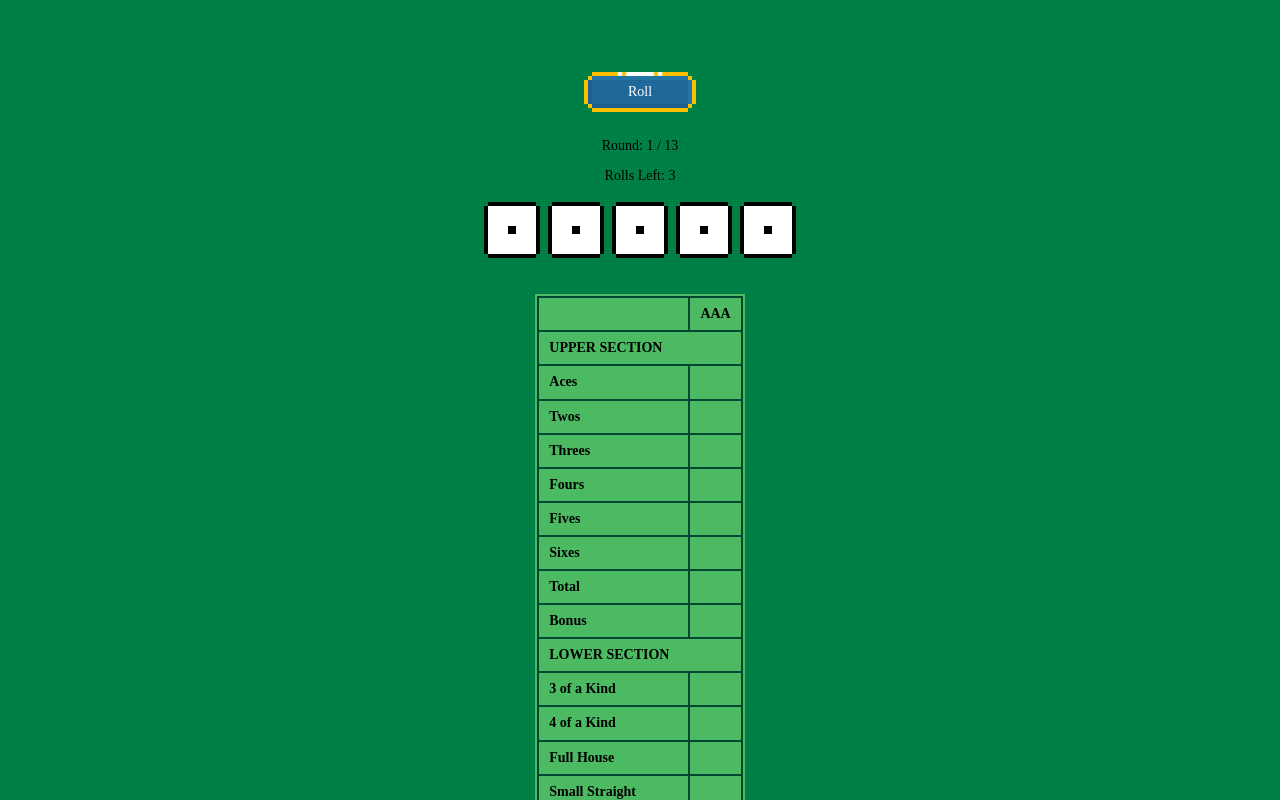
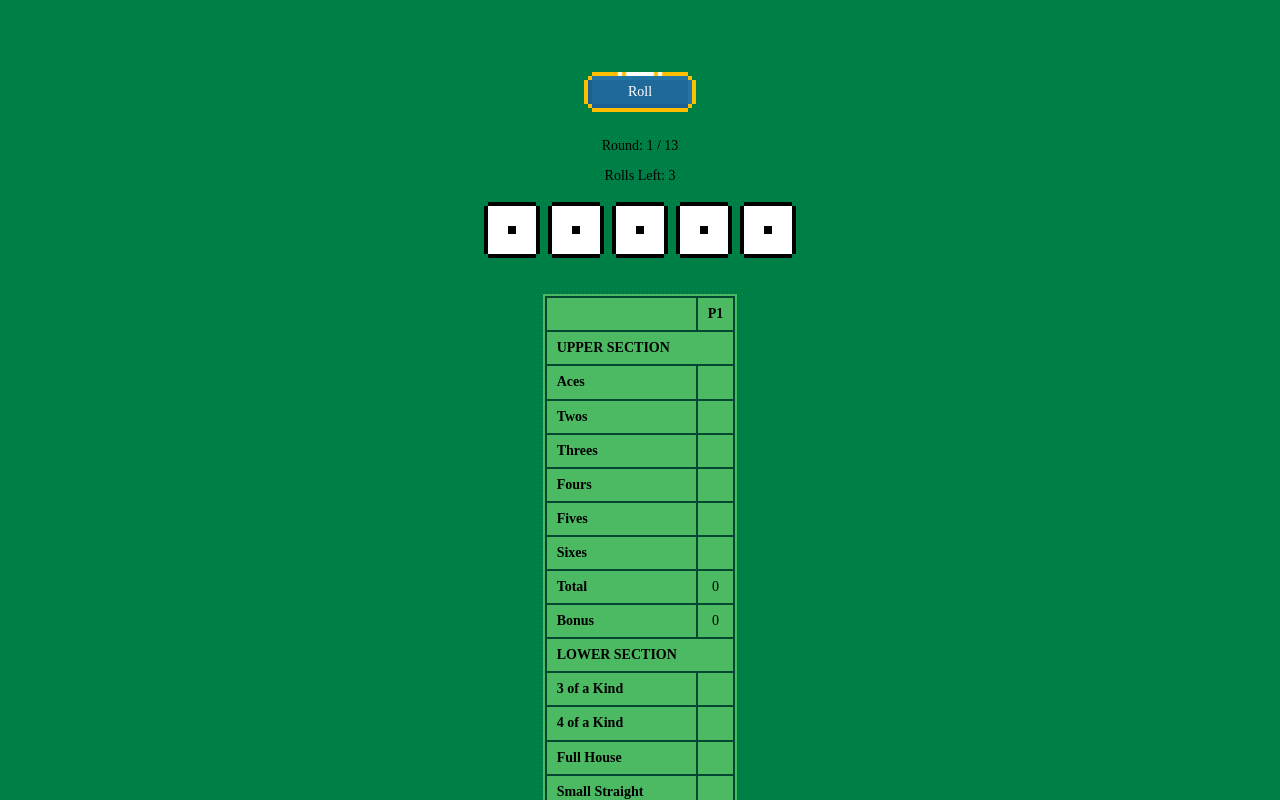
Before and after one commit to joaonunomota/roll-5, a Vue app: page / in a window 1280 px wide. Shown: the top 800 px of the page. Built offline with nearby package versions, Linux system fonts and the light colour scheme; a web font is replaced by a local one.

Commit message:
FIx validation, add name, upper total and bonus

```diff
--- a/src/App.vue
+++ b/src/App.vue
@@ -38,7 +38,7 @@ export default {
     rolls: 3,
     round: 1,
     scorecard: {
-      name: "AAA",
+      name: null,
       ones: null,
       chance: null
     }
--- a/src/components/VScorecard.vue
+++ b/src/components/VScorecard.vue
@@ -3,7 +3,7 @@
     <thead>
       <tr>
         <th scope="col"></th>
-        <th scope="col">{{ value.name }}</th>
+        <th scope="col">{{ value.name === null ? "P1" : value.name }}</th>
       </tr>
     </thead>
     <tbody>
@@ -42,11 +42,11 @@
       </tr>
       <tr>
         <th scope="row">Total</th>
-        <td></td>
+        <td>{{ upper }}</td>
       </tr>
       <tr>
         <th scope="row">Bonus</th>
-        <td></td>
+        <td>{{ bonus }}</td>
       </tr>
       <tr>
         <th scope="col" colspan="2">LOWER SECTION</th>
@@ -90,7 +90,7 @@
       </tr>
       <tr>
         <th scope="row">Total (Upper Section)</th>
-        <td>{{ upper }}</td>
+        <td>{{ upper + bonus }}</td>
       </tr>
       <tr>
         <th scope="row">Total (Lower Section)</th>
@@ -138,6 +138,9 @@ export default {
     },
     upper: function() {
       return this.nullToZero(this.value.ones);
+    },
+    bonus: function() {
+      return this.upper > 63 ? 35 : 0;
     },
     lower: function() {
       return this.nullToZero(this.value.chance);
--- a/src/utils/dice.js
+++ b/src/utils/dice.js
@@ -2,7 +2,7 @@ import { isArray, isDice } from "./validators";
 
 const validate = function (values) {
     if (!isArray(values, isDice)) {
-        throw new Error("Invalid array, not all items dice.");
+        throw new Error("Validation check failed.");
     }
 };
 
--- a/src/utils/validators.js
+++ b/src/utils/validators.js
@@ -12,7 +12,11 @@ const isDice = function (value) {
 };
 
 const isScorecard = function (value) {
-    return value !== undefined && value.chance !== undefined && value.ones !== undefined;
+    return value !== undefined &&
+        value.chance !== undefined &&
+        value.ones !== undefined &&
+        value.name !== undefined &&
+        value.name !== "";
 };
 
 export { isArray, isDice, isScorecard };
```
